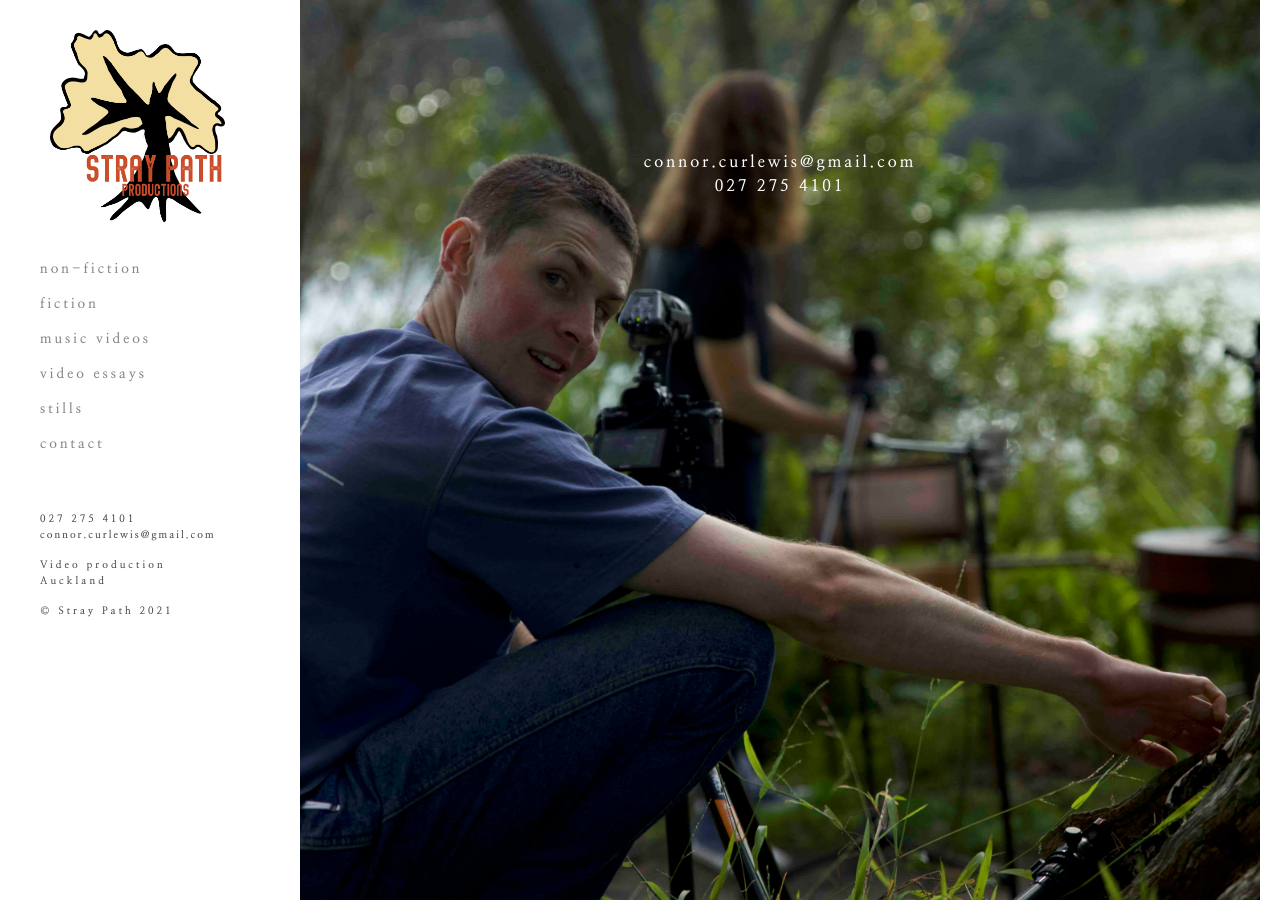
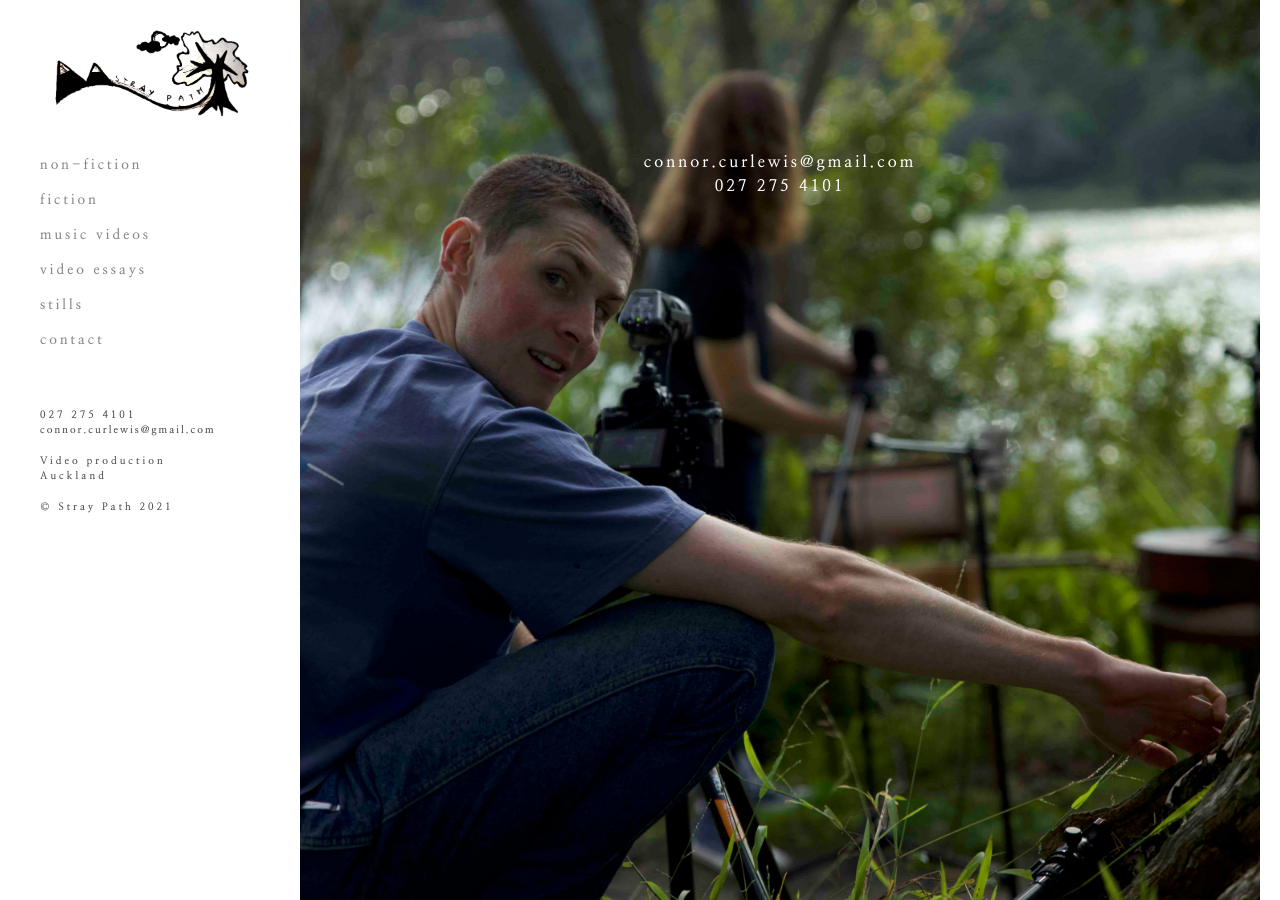
Before and after one commit to FourEngineHeavyBomber/Stray-path, a Jekyll site: the page built from contact.html, in a window 1280 px wide and 900 px high. Built offline with Jekyll 4.4.1, drawn with Linux system fonts in a browser that asks for light colours.

Commit message:
Changed logo

```diff
--- a/_layouts/default.html
+++ b/_layouts/default.html
@@ -40,7 +40,7 @@
         </div>
         <div id='nav-content'>
             <img
-                src='/imgs/logo.png'
+                src='/imgs/new-Logo.png'
                 id='main-logo'
                 class='centre'
                 onclick="redir('/')"
--- a/css/main.css
+++ b/css/main.css
@@ -166,11 +166,11 @@ footer {
         grid-template-rows: 400px 1fr;
     }
     #main-logo {
-        padding-right: 25px;
+        padding-right: 0;
         padding-top: 10px;
         grid-column: 1;
         /* width: calc(100% - 100px); */
-        width: 175px;
+        width: 250px;
     }
     #main-logo:hover { cursor: pointer;}
     #deskt-nav {
```
Also changed, not shown: imgs/new-Logo.png (added).
